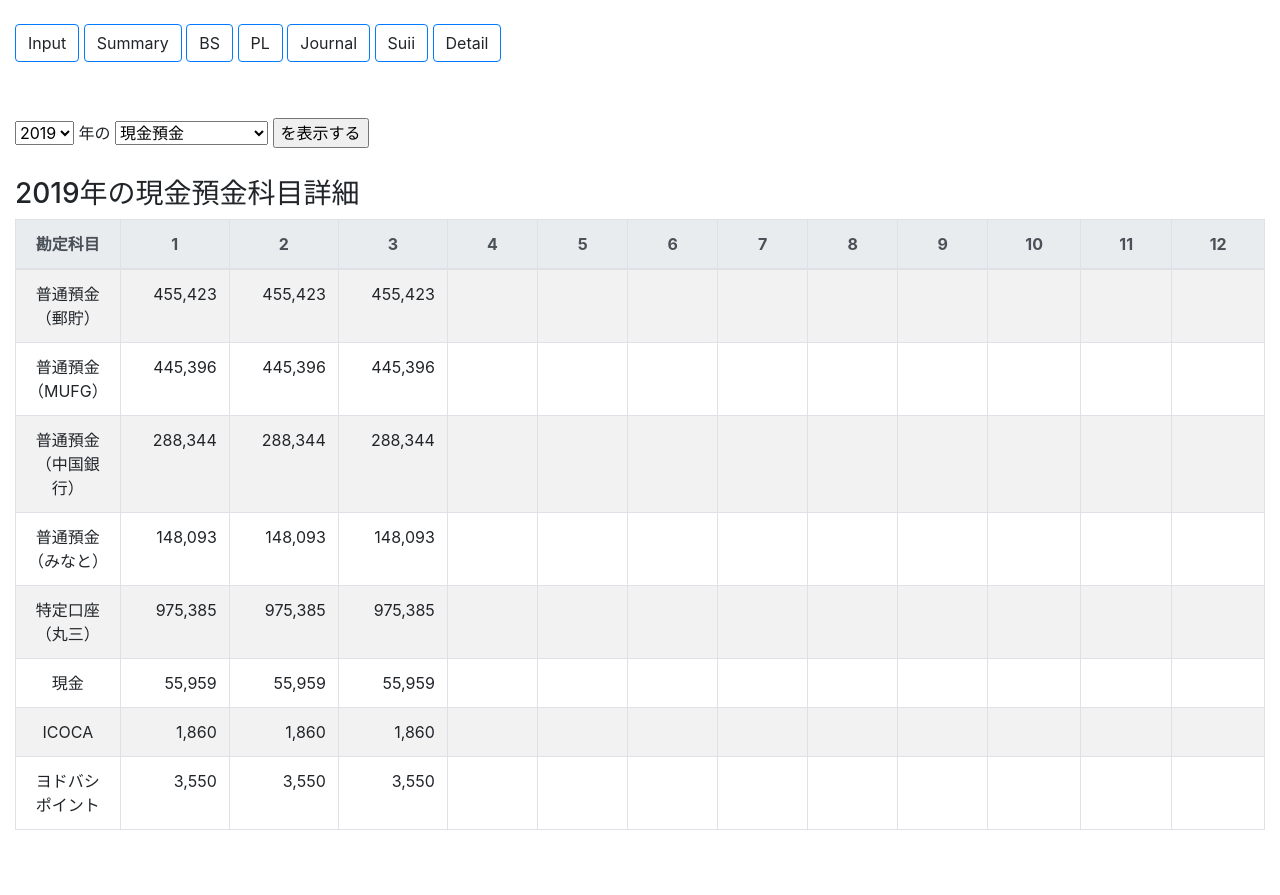
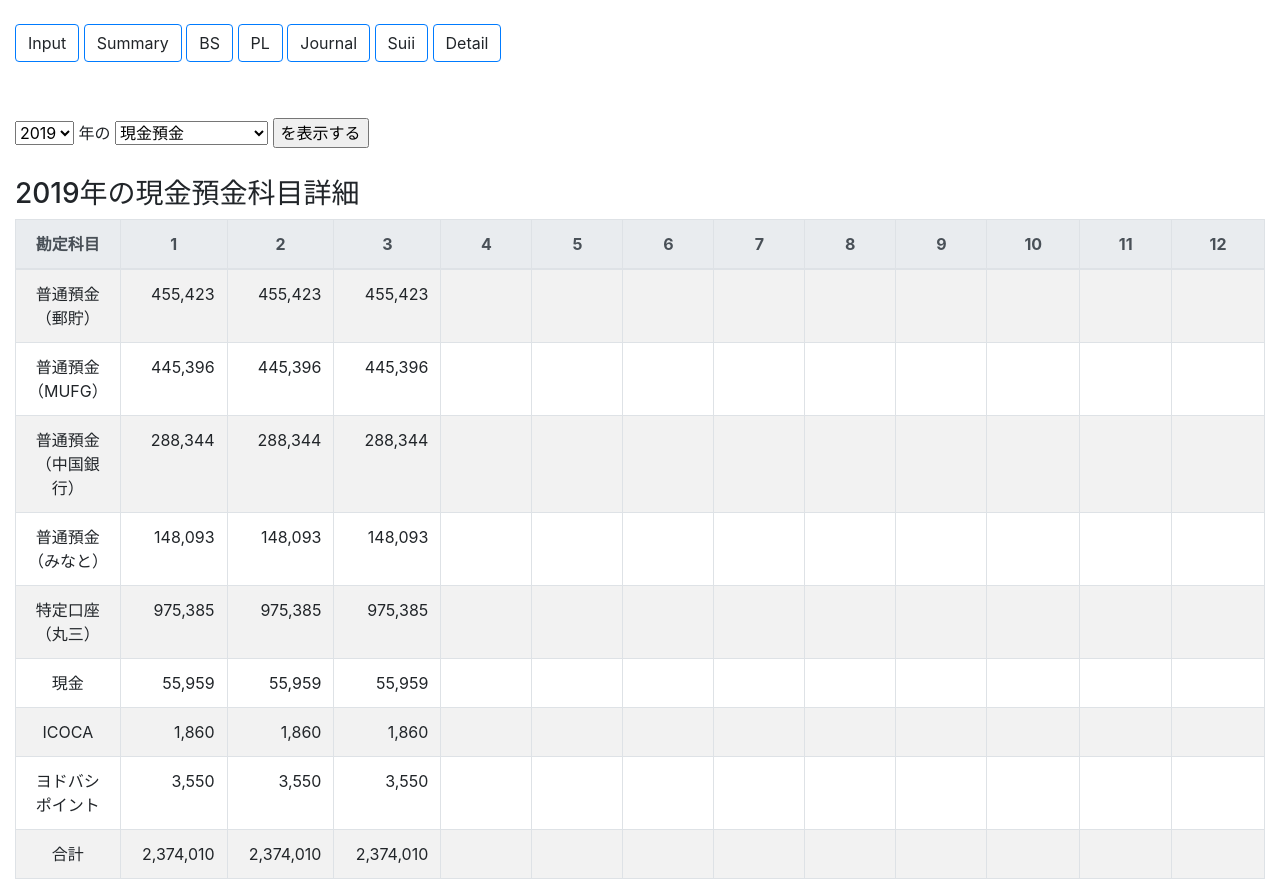
Before and after one commit to shimi003/magi, a Django app: page /sdss/detail/ in a window 1280 px wide. Before the commit the page ends 830 px from the top, so only its background shows below. Run offline with Django 3.2, Linux system fonts and the light colour scheme; data comes from the database, SQL or seed files in the repository; some libraries are stand-ins or nearby versions.

Commit message:
detail表示の列幅120px->110px変更と表の最後に合計行を追加

```diff
--- a/myportal/sdss/Detail.py
+++ b/myportal/sdss/Detail.py
@@ -40,6 +40,8 @@ class DetailClass():
             # TODO 上位でもクリーニングしてるが・・・
             year = u.cleanYear(year)
 
+            total = [0,0,0,0,0,0,0,0,0,0,0,0]
+
             dic = {}
             accListQs = db.AccBot.objects.filter(acc_mid_uid = classificaiton).order_by('sort_order')
             acc_top = 0
@@ -81,9 +83,13 @@ class DetailClass():
                         else:
                             current = u.diffBrCr(curr_br, curr_cr, brCrDirection)
                         d.append(current if current != 0 else '')
+                        total[i] += current if current != 0 else 0
+
                     else:
                         d.append('')
+                        total[i] = ''
                 dic[acc.name] = d
+            dic['合計'] = total
             return dic
 
         except Exception as e:
--- a/myportal/sdss/views.py
+++ b/myportal/sdss/views.py
@@ -131,7 +131,7 @@ def getAccountSuii(year, month, accID):
     curr_br_qs = qs.filter(br_acc_bot_uid=accID)
     curr_cr_qs = qs.filter(cr_acc_bot_uid=accID)
 
-    # 1 ~ 31まで借方と貸方の差分を取得する。2月31日とかも処理するけど文字列型なので問題なし
+    # 1日 ~ 31日まで借方と貸方の差分を取得する。2月31日とかも処理するけど文字列型なので問題なし
     for i in range(1,32):
         today_br_sum = u.getEmptyOrValueInt(curr_br_qs.filter(date=(strDate+'{:02}'.format(i))).aggregate(Sum('br_amount'))['br_amount__sum'])
         today_cr_sum = u.getEmptyOrValueInt(curr_cr_qs.filter(date=(strDate+'{:02}'.format(i))).aggregate(Sum('cr_amount'))['cr_amount__sum'])
--- a/myportal/templates/detail.html
+++ b/myportal/templates/detail.html
@@ -34,7 +34,7 @@
         <tr>
           <th class="text-center">勘定科目</th>
           {% for m in month_list %}
-            <th class="text-center" width="120">{{ m }}</th>
+            <th class="text-center" width="110">{{ m }}</th>
           {% endfor %}
         </tr>
       </thead>
@@ -43,7 +43,7 @@
             <tr>
               <td class="text-center">{{ acc_name }}</td>
               {% for amount in amount_list %}
-                <td class="text-right" width="120">{{ amount|intcomma }}</td>
+                <td class="text-right" width="110">{{ amount|intcomma }}</td>
               {% endfor %}
             </tr>
         {% endfor %}
```
